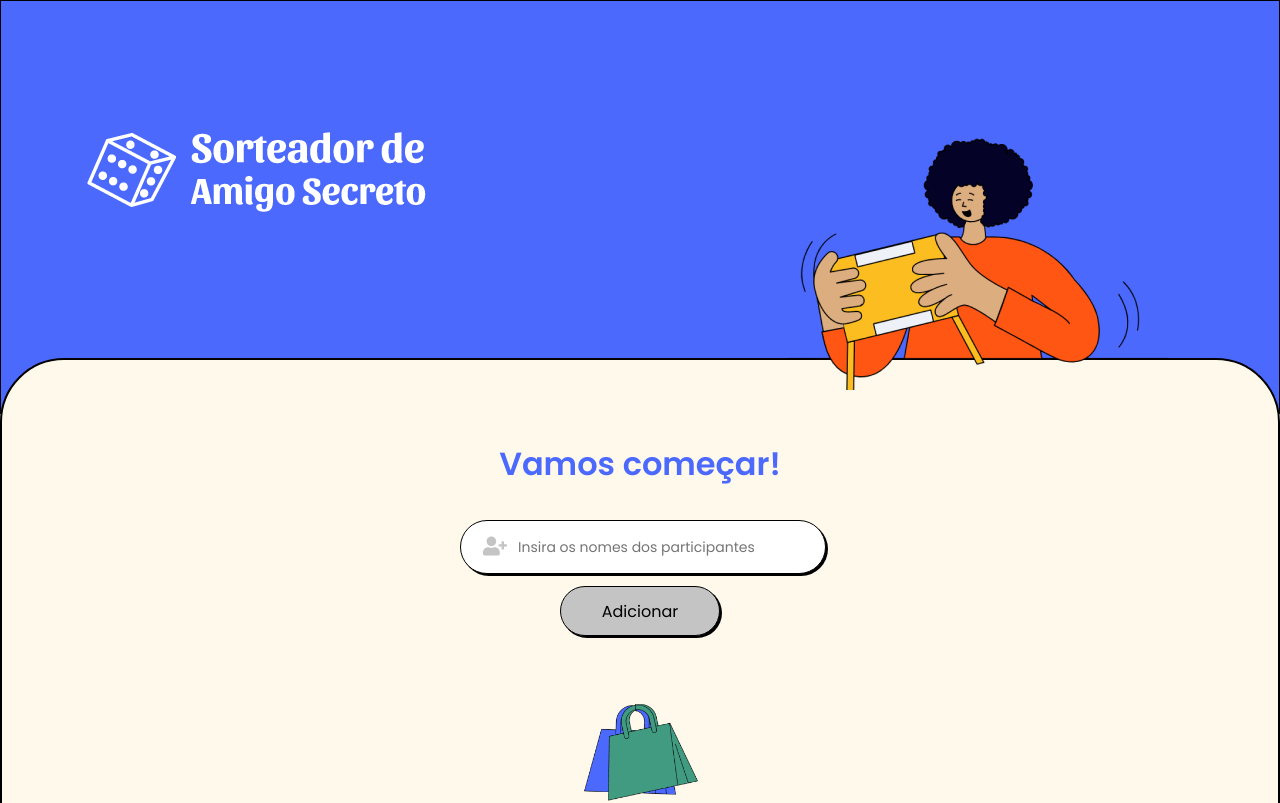
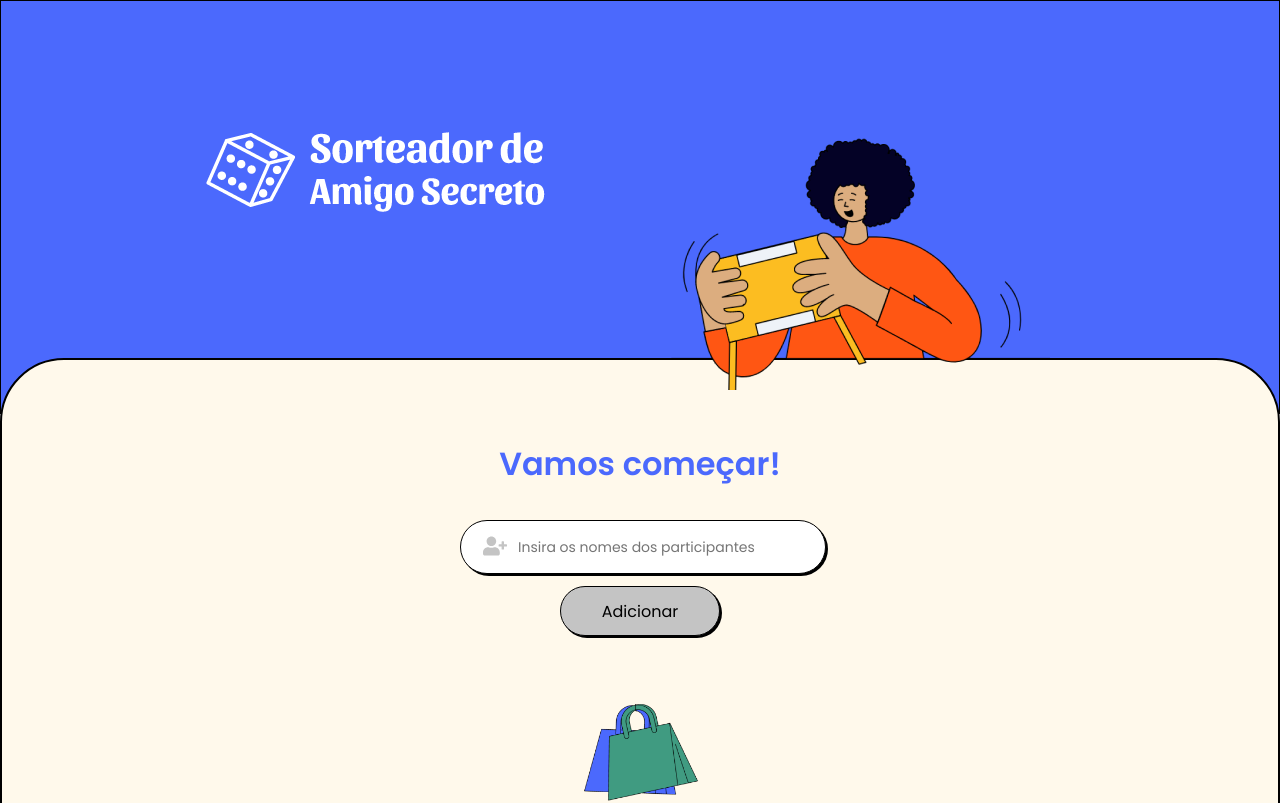
Before and after one commit to Melksedeque/amigo-secreto, a React (Vite) app: page / in a window 1280 px wide. Shown: the top 803 px of the page. Built offline with nearby package versions, Linux system fonts and the light colour scheme.

Commit message:
Centralizar elementos do header em Desktop

```diff
--- a/src/components/Header/Header.module.scss
+++ b/src/components/Header/Header.module.scss
@@ -15,10 +15,10 @@
     .header {
         align-items: flex-start;
         flex-direction: row;
-        justify-content: space-between;
+        justify-content: center;
         padding: 7rem 5rem 1.45rem;
         .imgParticipante {
-            margin: 0;
+            margin: 0 0 0 5rem;
             max-width: 450px;
         }
     }
```
